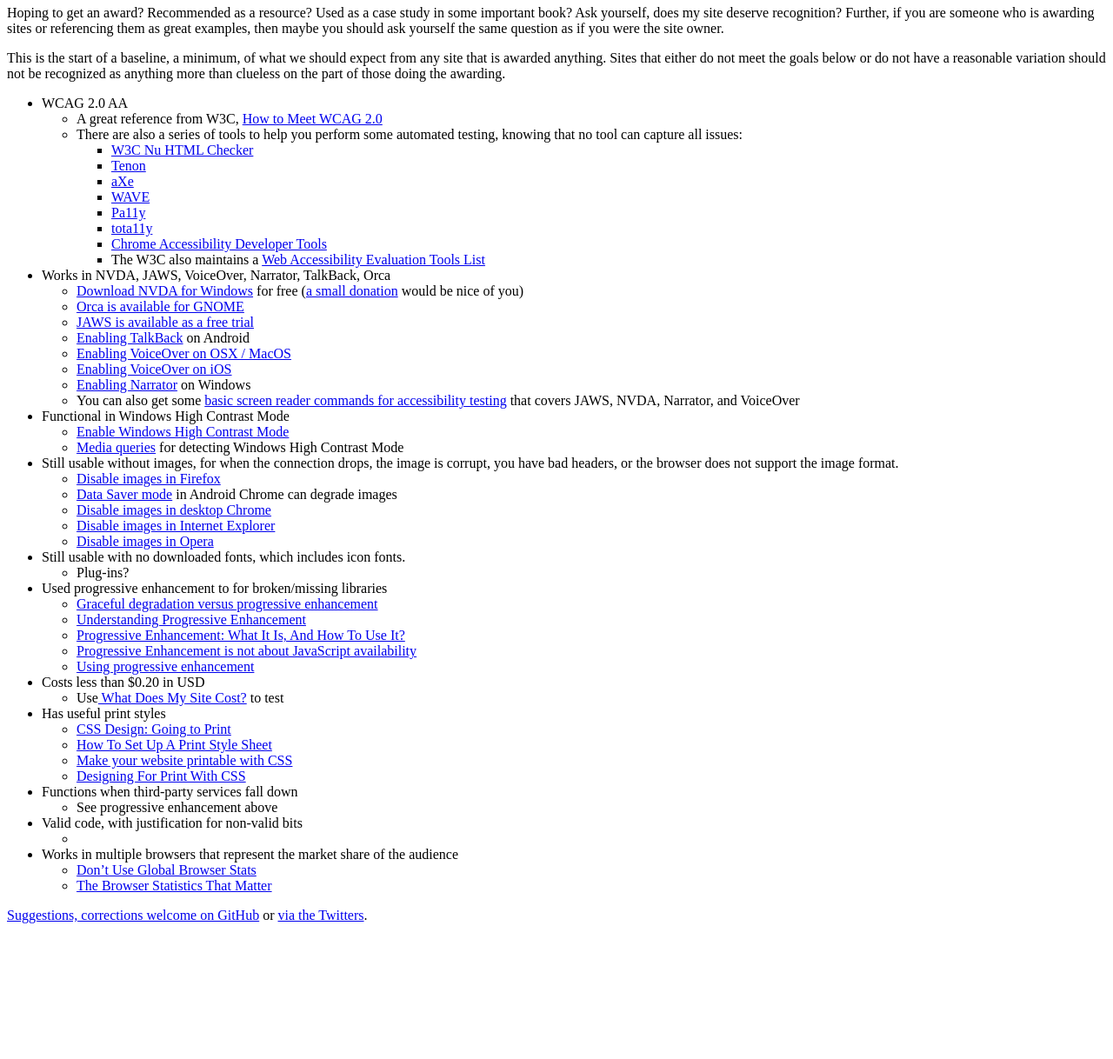
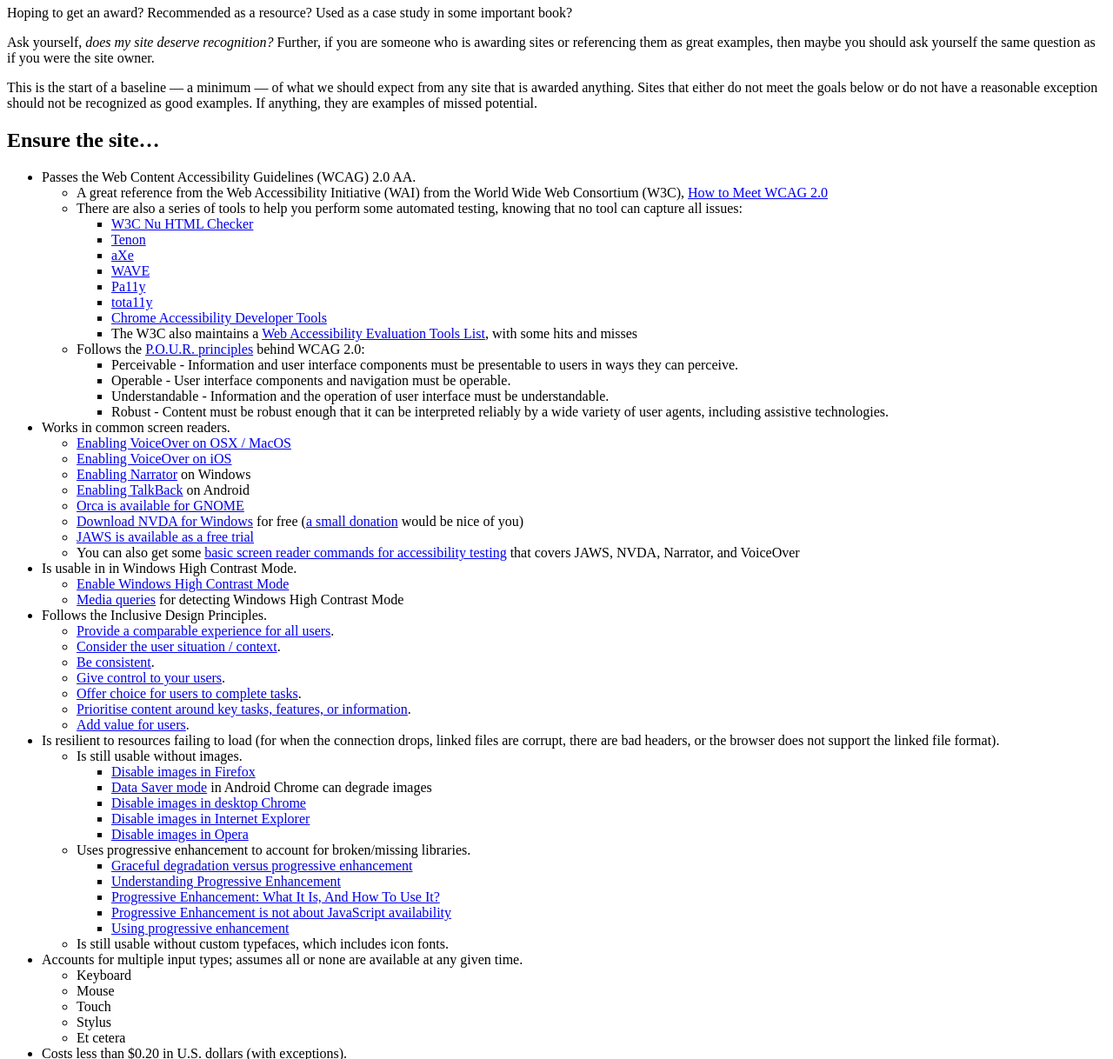
Before and after one commit to aardrian/DoesYourSiteDeserveRecognition.com, a plain HTML site: page index.html in a window 1280 px wide. Shown: the part 775-1993 px from the top of the page at 87% size. Before the commit the page ends 1853 px from the top, so only its background shows below. Drawn offline with Linux system fonts and the light colour scheme.

Commit message:
Formatting, resources

```diff
--- a/index.html
+++ b/index.html
@@ -9,7 +9,7 @@
 		<meta name="viewport" content="width=device-width, initial-scale=1.0">
 
 		<style>
-	@media print {header::before{content: url(http://chart.apis.google.com/chart?chs=120x120&cht=qr&chl=http%3A%2F%2Fdoesmysitedeserverecognition.com%2F);position:absolute;top:-.25in;right:-.25in;}}
+		@media print {header::before{content: url(http://chart.apis.google.com/chart?chs=120x120&cht=qr&chl=http%3A%2F%2Fdoesmysitedeserverecognition.com%2F);position:absolute;top:-.125in;right:-.125in;}}
 		</style>
 	</head>
 	<body>
@@ -18,23 +18,28 @@
 			<img src="DoesMySiteDeserveRecognition.svg" alt="Does My Site Deserve Recognition?">
 		</header>
 
-
 		<main>
 
-<h1>Does My Site Deserve Recognition?</h1>
+			<h1>The Critical Question to Ask</h1>
 
 			<p>
-Hoping to get an award? Recommended as a resource? Used as a case study in some important book? Ask yourself, does my site deserve recognition? Further, if you are someone who is awarding sites or referencing them as great examples, then maybe you should ask yourself the same question as if you were the site owner.
+			Hoping to get an award? Recommended as a resource? Used as a case study in some important book?
 			</p>
 
 			<p>
-This is the start of a baseline, a minimum, of what we should expect from any site that is awarded anything. Sites that either do not meet the goals below or do not have a reasonable variation should not be recognized as anything more than clueless on the part of those doing the awarding.
+			Ask yourself, <em>does my site deserve recognition?</em> Further, if you are someone who is awarding sites or referencing them as great examples, then maybe you should ask yourself the same question as if you were the site owner.
 			</p>
 
+			<p>
+			This is the start of a baseline — a minimum — of what we should expect from any site that is awarded anything. Sites that either do not meet the goals below or do not have a reasonable exception should not be recognized as good examples. If anything, they are examples of missed potential.
+			</p>
+
+			<h2>Ensure the site…</h2>
+
 			<ul>
- <li>WCAG 2.0 AA
+			 <li>Passes the Web Content Accessibility Guidelines (WCAG) 2.0 AA.
 				<ul>
-   <li>A great reference from W3C, <a href="https://www.w3.org/WAI/WCAG20/quickref/">How to Meet WCAG 2.0</a></li>
+				 <li>A great reference from the Web Accessibility Initiative (WAI) from the World Wide Web Consortium (W3C), <a href="https://www.w3.org/WAI/WCAG20/quickref/">How to Meet WCAG 2.0</a></li>
 				 <li>There are also a series of tools to help you perform some automated testing, knowing that no tool can capture all issues:
 					<ul>
 					 <li><a href="https://validator.w3.org/nu/">W3C Nu HTML Checker</a></li>
@@ -44,30 +49,51 @@ This is the start of a baseline, a minimum, of what we should expect from any si
 					 <li><a href="http://pa11y.org/">Pa11y</a></li>
 					 <li><a href="http://khan.github.io/tota11y/">tota11y</a></li>
 					 <li><a href="https://chrome.google.com/webstore/detail/accessibility-developer-t/fpkknkljclfencbdbgkenhalefipecmb?hl=en">Chrome Accessibility Developer Tools</a></li>
-     <li>The W3C also maintains a <a href="https://www.w3.org/WAI/ER/tools/">Web Accessibility Evaluation Tools List</a></li>
+					 <li>The W3C also maintains a <a href="https://www.w3.org/WAI/ER/tools/">Web Accessibility Evaluation Tools List</a>, with some hits and misses</li>
+					</ul>
+				 </li>
+				 <li>Follows the <a href="https://www.w3.org/TR/UNDERSTANDING-WCAG20/intro.html#introduction-fourprincs-head">P.O.U.R. principles</a> behind WCAG 2.0:
+					<ul>
+					 <li>Perceivable - Information and user interface components must be presentable to users in ways they can perceive.</li>
+					 <li>Operable - User interface components and navigation must be operable.</li>
+					 <li>Understandable - Information and the operation of user interface must be understandable.</li>
+					 <li>Robust - Content must be robust enough that it can be interpreted reliably by a wide variety of user agents, including assistive technologies.</li>
 					</ul>
 				 </li>
 				</ul>
 			 </li>
- <li>Works in NVDA, JAWS, VoiceOver, Narrator, TalkBack, Orca
+			 <li>Works in common screen readers.
 				<ul>
-   <li><a href="http://www.nvaccess.org/">Download NVDA for Windows</a> for free (<a href="http://www.nvaccess.org/donate/">a small donation</a> would be nice of you)</li>
-   <li><a href="https://help.gnome.org/users/orca/stable/">Orca is available for GNOME</a></li>
-   <li><a href="http://www.freedomscientific.com/Downloads/JAWS">JAWS is available as a free trial</a></li>
-   <li><a href="https://support.google.com/accessibility/android/answer/6007100?hl=en">Enabling TalkBack</a> on Android</li>
 				 <li><a href="https://www.apple.com/voiceover/info/guide/">Enabling VoiceOver on OSX / MacOS</a></li>
 				 <li><a href="https://support.apple.com/en-us/HT204390">Enabling VoiceOver on iOS</a></li>
 				 <li><a href="https://support.microsoft.com/en-us/help/17173/windows-10-hear-text-read-aloud">Enabling Narrator</a> on Windows</li>
+				 <li><a href="https://support.google.com/accessibility/android/answer/6007100?hl=en">Enabling TalkBack</a> on Android</li>
+				 <li><a href="https://help.gnome.org/users/orca/stable/">Orca is available for GNOME</a></li>
+				 <li><a href="http://www.nvaccess.org/">Download NVDA for Windows</a> for free (<a href="http://www.nvaccess.org/donate/">a small donation</a> would be nice of you)</li>
+				 <li><a href="http://www.freedomscientific.com/Downloads/JAWS">JAWS is available as a free trial</a></li>
 				 <li>You can also get some <a href="https://www.paciellogroup.com/blog/2015/01/basic-screen-reader-commands-for-accessibility-testing/">basic screen reader commands for accessibility testing</a> that covers JAWS, NVDA, Narrator, and VoiceOver</li>
 				</ul>
 			 </li>
- <li>Functional in Windows High Contrast Mode
+			 <li>Is usable in in Windows High Contrast Mode.
 				<ul>
 				 <li><a href="https://support.microsoft.com/en-us/instantanswers/ece8e1d7-1a7c-473c-a0f4-3c9d66fee295/turn-on-high-contrast-mode">Enable Windows High Contrast Mode</a></li>
 				 <li><a href="https://msdn.microsoft.com/en-us/library/windows/apps/hh465764.aspx">Media queries</a> for detecting Windows High Contrast Mode</li>
 				</ul>
 			 </li>
- <li>Still usable without images, for when the connection drops, the image is corrupt, you have bad headers, or the browser does not support the image format.
+			 <li>Follows the Inclusive Design Principles.
+				<ul>
+				 <li><a href="http://inclusivedesignprinciples.org/#provide-comparable-experience">Provide a comparable experience for all users</a>.</li>
+				 <li><a href="http://inclusivedesignprinciples.org/#consider-situation">Consider the user situation / context</a>.</li>
+				 <li><a href="http://inclusivedesignprinciples.org/#be-consistent">Be consistent</a>.</li>
+				 <li><a href="http://inclusivedesignprinciples.org/#give-control">Give control to your users</a>.</li>
+				 <li><a href="http://inclusivedesignprinciples.org/#offer-choice">Offer choice for users to complete tasks</a>.</li>
+				 <li><a href="http://inclusivedesignprinciples.org/#prioritise-content">Prioritise content around key tasks, features, or information</a>.</li>
+				 <li><a href="http://inclusivedesignprinciples.org/#add-value">Add value for users</a>.</li>
+				</ul>
+			 </li>
+			 <li>Is resilient to resources failing to load (for when the connection drops, linked files are corrupt, there are bad headers, or the browser does not support the linked file format).
+			 	<ul>
+				 <li>Is still usable without images.
 					<ul>
 					 <li><a href="https://support.mozilla.org/en-US/questions/981640">Disable images in Firefox</a></li>
 					 <li><a href="https://support.google.com/chrome/answer/2392284?hl=en">Data Saver mode</a> in Android Chrome can degrade images</li>
@@ -76,12 +102,7 @@ This is the start of a baseline, a minimum, of what we should expect from any si
 					 <li><a href="http://help.opera.com/Mac/12.10/en/images.html">Disable images in Opera</a></li>
 					</ul>
 				 </li>
- <li>Still usable with no downloaded fonts, which includes icon fonts.
-  <ul>
-   <li>Plug-ins?</li>
-  </ul>
- </li>
- <li>Used progressive enhancement to for broken/missing libraries
+				 <li>Uses progressive enhancement to account for broken/missing libraries.
 					<ul>
 					 <li><a href="https://www.w3.org/wiki/Graceful_degradation_versus_progressive_enhancement">Graceful degradation versus progressive enhancement</a></li>
 					 <li><a href="http://alistapart.com/article/understandingprogressiveenhancement">Understanding Progressive Enhancement</a></li>
@@ -90,12 +111,25 @@ This is the start of a baseline, a minimum, of what we should expect from any si
 					 <li><a href="https://www.gov.uk/service-manual/technology/using-progressive-enhancement">Using progressive enhancement</a></li>
 					</ul>
 				 </li>
- <li>Costs less than $0.20 in USD
-  <ul>
-   <li>Use<a href="https://whatdoesmysitecost.com/"> What Does My Site Cost?</a> to test</li>
+				 <li>Is still usable without custom typefaces, which includes icon fonts.</li>
 				</ul>
 			 </li>
- <li>Has useful print styles
+			 <li>Accounts for multiple input types; assumes all or none are available at any given time.
+				<ul>
+				 <li>Keyboard</li>
+				 <li>Mouse</li>
+				 <li>Touch</li>
+				 <li>Stylus</li>
+				 <li>Et cetera</li>
+				</ul>
+			 </li>
+			 <li>Costs less than $0.20 in U.S. dollars (with exceptions).
+				<ul>
+				 <li>Use <a href="https://whatdoesmysitecost.com/">What Does My Site Cost?</a> to test</li>
+				 <li>At the very least, follows a page budget based on good data for the audience.</li>
+				</ul>
+			 </li>
+			 <li>Has useful print styles.
 				<ul>
 				 <li><a href="http://alistapart.com/article/goingtoprint">CSS Design: Going to Print</a></li>
 				 <li><a href="https://www.smashingmagazine.com/2011/11/how-to-set-up-a-print-style-sheet/">How To Set Up A Print Style Sheet</a></li>
@@ -103,17 +137,14 @@ This is the start of a baseline, a minimum, of what we should expect from any si
 				 <li><a href="https://www.smashingmagazine.com/2015/01/designing-for-print-with-css/">Designing For Print With CSS</a></li>
 				</ul>
 			 </li>
- <li>Functions when third-party services fall down
+			 <li>Has valid code, with justification for non-valid code (such as browser bugs).
 				<ul>
-   <li>See progressive enhancement above</li>
+				 <li><a href="https://validator.w3.org/">W3C Markup Validation Service</a></li>
+				 <li><a href="https://html5.validator.nu/">W3C (X)HTML5 Validator</a></li>
+				 <li><a href="https://jigsaw.w3.org/css-validator/">W3C CSS Validation Service</a></li>
 				</ul>
 			 </li>
- <li>Valid code, with justification for non-valid bits
-  <ul>
-   <li></li>
-  </ul>
- </li>
- <li>Works in multiple browsers that represent the market share of the audience
+			 <li>Works in multiple browsers that represent the market share of the audience.
 				<ul>
 				 <li><a href="http://adrianroselli.com/2013/05/dont-use-global-browser-stats.html">Don’t Use Global Browser Stats</a></li>
 				 <li><a href="http://mediatemple.net/blog/tips/browser-statistics-matter/">The Browser Statistics That Matter</a></li>
@@ -137,8 +168,8 @@ This is the start of a baseline, a minimum, of what we should expect from any si
 
 			ga('create', 'UA-91060737-1', 'auto');
 			ga('send', 'pageview');
-
 		</script>
 <!-- end Google UA tracking code -->
 
 	</body>
+</html>
```
Lines whose indentation alone changed are shown as unchanged.
